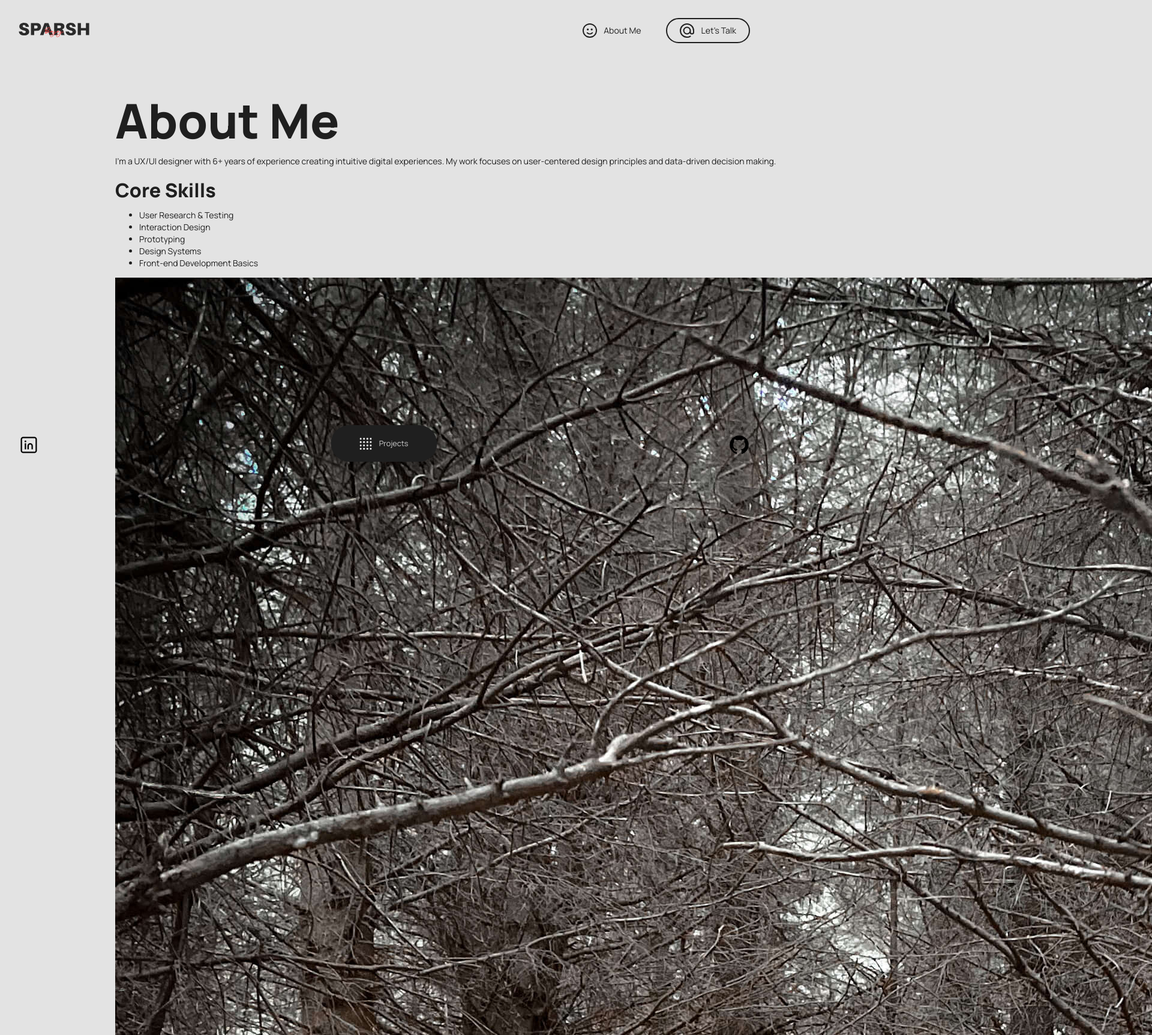
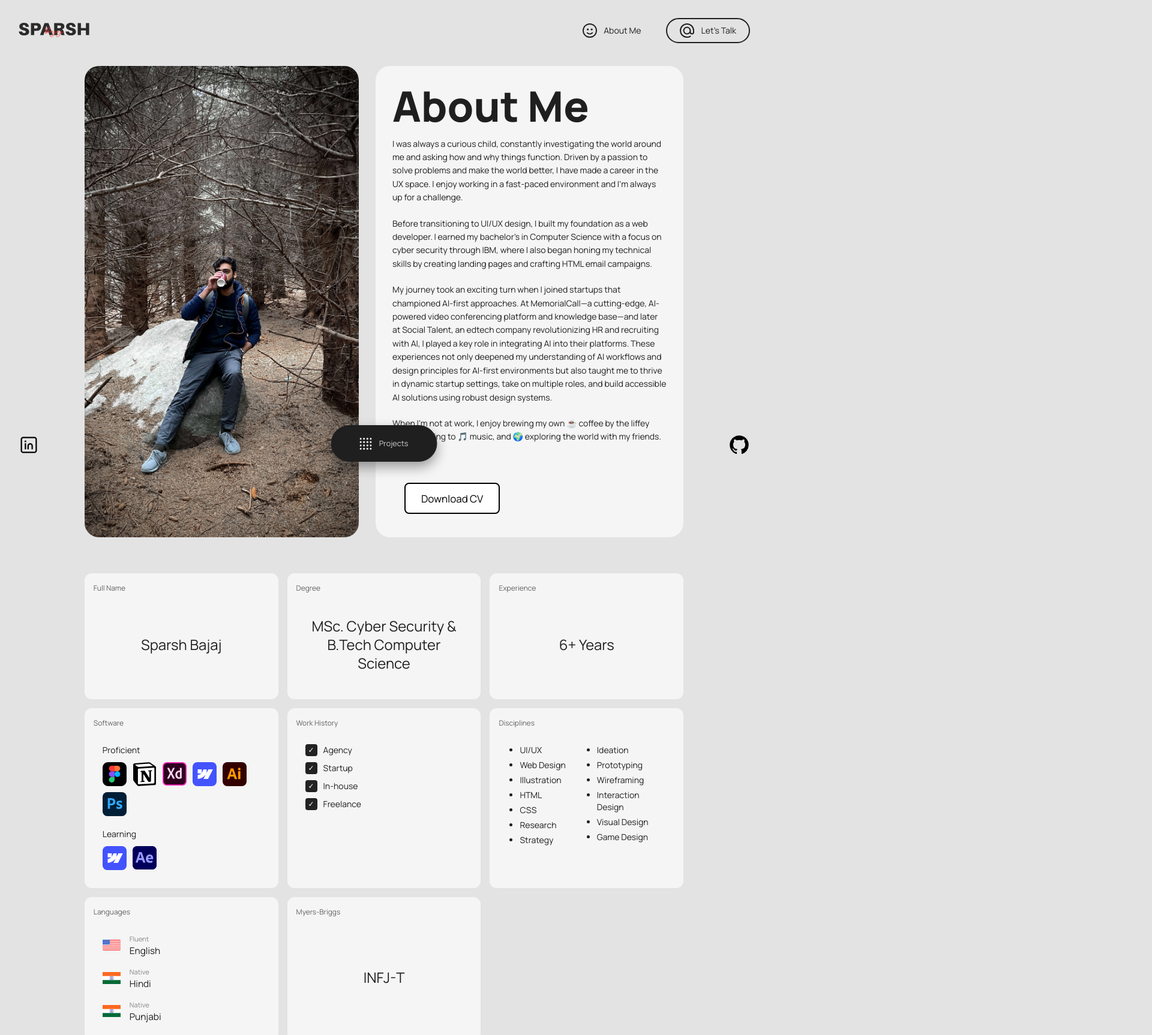
Before and after one commit to sparshbajaj/Portfolio-23, a React (Vite) app: page /about-me in a window 1280 px wide. Shown: the top 1726 px of the page at 60% size, 1920 px wide, since content can reach past the window. Built offline with nearby package versions, Linux system fonts and the light colour scheme.

Commit message:
about me page added

```diff
--- a/src/App.module.css
+++ b/src/App.module.css
@@ -4,5 +4,5 @@
 
 .mainContent {
   padding: 2rem;
-  margin-top: 80px;
+  margin-top: 2em;
 }
--- a/src/pages/About.module.css
+++ b/src/pages/About.module.css
@@ -1,116 +1,264 @@
-.aboutContainer {
-  padding: 6vw 6vw 0;
-  max-width: 2000px;
+/* Main Content Container */
+.content_container {
+  padding: 2vw 2vw 0;
+  position: relative;
+  overflow: hidden;
+  max-width: 1200px;
   margin: 0 auto;
 }
 
-.heroContainer {
+/* Hero Section */
+.hero_container {
   display: flex;
   gap: 2rem;
-  margin: 4rem 0;
+  margin-bottom: 3rem;
+  margin-top: 4rem;
 }
 
-.heroImage {
+.hero_image {
   flex: 1;
   min-width: 300px;
 }
 
-.profileImage {
+.hero_image img {
   width: 100%;
   height: 100%;
   object-fit: cover;
   border-radius: 24px;
 }
 
-.heroText {
+.hero_text {
   flex: 1;
   background: #f5f5f5;
   padding: 2rem;
   border-radius: 24px;
 }
 
-.title {
-  margin: 0;
-  font-size: 5.7rem;
-  line-height: 1.1;
+.page_title {
+  margin-top: 0;
+  font-size: 70px;
+  line-height: 1.1em;
+  margin-bottom: 1rem;
 }
 
-.defaultParagraph {
+.default_paragraph_about {
   max-width: 83ch;
   font-size: 1rem;
   line-height: 1.6em;
-  margin: 1.5rem 0;
+  margin-bottom: 1.5rem;
 }
 
+/* Stats Grid */
 .stats {
   display: grid;
-  grid-template-columns: repeat(auto-fit, minmax(300px, 1fr));
-  gap: 2rem;
-  margin: 4rem 0;
+  gap: 15px;
+  grid-template-columns: repeat(3, 1fr);
+  margin-top: 60px;
+  margin-bottom: 70px;
 }
 
-.statWrapper {
-  background: #f5f5f5;
-  border-radius: 6px;
-  padding: 2rem;
+.stat_wrapper {
+  background-color: #f5f5f5;
+  border-radius: 12px;
+  padding: 60px 30px 30px;
   position: relative;
+  min-height: 120px;
 }
 
-.statTitle {
+.stat_title {
   color: #636363;
-  font-size: 0.8rem;
-  text-transform: uppercase;
-  letter-spacing: 0.2ch;
+  font-size: 12px;
+  font-weight: 500;
+  position: absolute;
+  top: 15px;
+  left: 15px;
 }
 
 .stat {
   font-size: 1.7rem;
-  margin: 1rem 0;
+  line-height: 1.3;
+  text-align: center;
+  display: flex;
+  align-items: center;
+  justify-content: center;
+  height: 100%;
 }
 
-.softwareGrid {
-  display: grid;
-  grid-template-columns: repeat(auto-fit, minmax(200px, 1fr));
-  gap: 2rem;
-  margin-top: 2rem;
+/* CV Button Styles */
+.cv_button {
+  --button_radius: 0.45em;
+  --button_color: #ffffff;
+  --button_outline_color: #000000;
+  font-size: 17px;
+  border: none;
+  background: none;
+  margin-top: 2em;
 }
 
-.softwareItem {
+.cv_button_top {
+  display: block;
+  padding: 0.75em 1.5em;
+  background: var(--button_color);
+  color: var(--button_outline_color);
+  border: 2px solid var(--button_outline_color);
+  border-radius: var(--button_radius);
+  transition: transform 0.1s ease;
+}
+
+.cv_button:hover .cv_button_top {
+  transform: translateY(-0.15em);
+}
+
+.cv_button:active .cv_button_top {
+  transform: translateY(0);
+}
+
+/* Software Section */
+.software_content {
+  display: flex;
+  flex-direction: column;
+  gap: 20px;
+}
+
+.software_group {
+  display: flex;
+  flex-direction: column;
+  gap: 10px;
+}
+
+.software_label {
+  font-size: 1rem;
+  font-weight: 500;
+}
+
+.software_icons {
+  display: flex;
+  flex-wrap: wrap;
+  gap: 10px;
+}
+
+.software_icons img {
+  width: 40px;
+  height: 40px;
+  object-fit: contain;
+}
+
+/* Work History */
+.checklist {
+  display: flex;
+  flex-direction: column;
+  gap: 10px;
+}
+
+.checklist_item {
   display: flex;
   align-items: center;
-  gap: 1rem;
-  padding: 1rem;
-  background: #fff;
-  border-radius: 4px;
+  gap: 10px;
+  font-size: 1rem;
 }
 
-.softwareItem img {
-  width: 40px;
-  height: 40px;
+.checkbox {
+  display: inline-flex;
+  align-items: center;
+  justify-content: center;
+  width: 20px;
+  height: 20px;
+  background-color: #222;
+  color: white;
+  border-radius: 4px;
+  font-size: 12px;
 }
 
-.downloadCV {
-  display: inline-flex;
-  align-items: center;
-  gap: 0.5rem;
-  padding: 1rem 2rem;
-  background: #007bff;
-  color: white;
-  border-radius: 500px;
-  text-decoration: none;
-  transition: transform 0.3s ease;
+/* Disciplines */
+.disciplines_list {
+  list-style-type: disc;
+  padding-left: 20px;
+  margin: 0;
+  columns: 2;
 }
 
-.downloadCV:hover {
-  transform: translateY(-2px);
+.disciplines_list li {
+  margin-bottom: 5px;
 }
 
-@media (max-width: 768px) {
-  .heroContainer {
+.disciplines_footnote {
+  color: #888;
+  font-size: 0.8rem;
+  margin-top: 20px;
+  font-style: italic;
+}
+
+/* Languages */
+.languages_content {
+  display: flex;
+  flex-direction: column;
+  gap: 15px;
+}
+
+.language_item {
+  display: flex;
+  align-items: center;
+  gap: 15px;
+}
+
+.flag {
+  width: 30px;
+  height: 20px;
+  object-fit: contain;
+}
+
+.language_info {
+  display: flex;
+  flex-direction: column;
+}
+
+.language_fluency {
+  font-size: 0.8rem;
+  color: #888;
+}
+
+.language_name {
+  font-size: 1.1rem;
+  font-weight: 500;
+}
+
+/* Responsive Design */
+@media (max-width: 992px) {
+  .stats {
+    grid-template-columns: repeat(2, 1fr);
+  }
+}
+
+@media (max-width: 767px) {
+  .hero_container {
     flex-direction: column;
+    margin-top: 8vh;
   }
 
-  .title {
+  .hero_image {
+    min-width: 100%;
+  }
+
+  .hero_text {
+    margin-top: -20px;
+  }
+
+  .page_title {
     font-size: 3rem;
   }
 }
+
+@media (max-width: 576px) {
+  .stats {
+    grid-template-columns: 1fr;
+  }
+
+  .page_title {
+    font-size: 2.5rem;
+  }
+
+  .stat {
+    font-size: 1.3rem;
+    line-height: 1.8rem;
+  }
+}
--- a/src/pages/About.tsx
+++ b/src/pages/About.tsx
@@ -1,33 +1,178 @@
+import React from 'react';
 import styles from './About.module.css';
+import TrekImage from '/assets/Trek.b27994640ca600cba4e7.jpeg';
+import FigmaIcon from '/assets/figma.svg';
+import NotionIcon from '/assets/notion2.svg';
+import XDIcon from '/assets/adobe-xd.svg';
+import MiroIcon from '/assets/miro.svg';
+import AIIcon from '/assets/ai.svg';
+import PSIcon from '/assets/ps.svg';
+import WebflowIcon from '/assets/webflow.svg';
+import AEIcon from '/assets/after-effects.svg';
+import AmericanFlag from '/assets/american_flag2.svg';
+import IndiaFlag from '/assets/India_flag.svg';
 
 const About = () => {
   return (
-    <div className={styles.aboutContainer}>
-      <h1 className={styles.title}>About Me</h1>
-      <div className={styles.content}>
-        <div className={styles.textContent}>
-          <p className={styles.paragraph}>
-            I'm a UX/UI designer with 6+ years of experience creating intuitive digital experiences.
-            My work focuses on user-centered design principles and data-driven decision making.
+    <div id="swup" className={styles.content_container}>
+      {/* Hero Section */}
+      <div className={styles.hero_container}>
+        <div className={styles.hero_image}>
+          <img src={TrekImage} alt="Sparsh Bajaj" />
+        </div>
+
+        <div className={styles.hero_text}>
+          <h1 className={styles.page_title}>About Me</h1>
+          <p className={styles.default_paragraph_about}>
+            I was always a curious child, constantly investigating the world around me and asking how and why things function.
+            Driven by a passion to solve problems and make the world better, I have made a career in the UX space. I enjoy working
+            in a fast-paced environment and I'm always up for a challenge.
           </p>
-          <div className={styles.skills}>
-            <h2>Core Skills</h2>
-            <ul className={styles.skillsList}>
-              <li>User Research &amp; Testing</li>
-              <li>Interaction Design</li>
-              <li>Prototyping</li>
-              <li>Design Systems</li>
-              <li>Front-end Development Basics</li>
-            </ul>
+
+          <p className={styles.default_paragraph_about}>
+            Before transitioning to UI/UX design, I built my foundation as a web developer. I earned my bachelor's in Computer Science with a focus
+            on cyber security through IBM, where I also began honing my technical skills by creating landing pages and crafting HTML email campaigns.
+          </p>
+
+          <p className={styles.default_paragraph_about}>
+            My journey took an exciting turn when I joined startups that championed AI-first approaches. At MemorialCall—a cutting-edge,
+            AI-powered video conferencing platform and knowledge base—and later at Social Talent, an edtech company revolutionizing HR and
+            recruiting with AI, I played a key role in integrating AI into their platforms. These experiences not only deepened my
+            understanding of AI workflows and design principles for AI-first environments but also taught me to thrive in dynamic startup
+            settings, take on multiple roles, and build accessible AI solutions using robust design systems.
+          </p>
+
+          <p className={styles.default_paragraph_about}>
+            When I'm not at work, I enjoy brewing my own ☕ coffee by the liffey river, listening to 🎵 music, and 🌍 exploring the world with my friends.
+          </p>
+
+          <button className={styles.cv_button}>
+            <a href="/assets/Sparsh-Bajaj UX-Designer-CV.pdf" download>
+              <span className={styles.cv_button_top}>Download CV</span>
+            </a>
+          </button>
+        </div>
+      </div>
+
+      {/* Stats Grid */}
+      <div className={styles.stats}>
+        {/* Full Name */}
+        <div className={styles.stat_wrapper}>
+          <div className={styles.stat_title}>Full Name</div>
+          <div className={styles.stat}>Sparsh Bajaj</div>
+        </div>
+
+        {/* Degree */}
+        <div className={styles.stat_wrapper}>
+          <div className={styles.stat_title}>Degree</div>
+          <div className={styles.stat}>
+            MSc. Cyber Security & B.Tech Computer Science
           </div>
         </div>
-        <div className={styles.imageSection}>
-          <div className={styles.profileImage}>
-            <img src="/assets/Trek.b27994640ca600cba4e7.jpeg" alt="Sparsh Bajaj" />
+
+        {/* Experience */}
+        <div className={styles.stat_wrapper}>
+          <div className={styles.stat_title}>Experience</div>
+          <div className={styles.stat}>6+ Years</div>
+        </div>
+
+        {/* Software */}
+        <div className={styles.stat_wrapper}>
+          <div className={styles.stat_title}>Software</div>
+          <div className={styles.software_content}>
+            <div className={styles.software_group}>
+              <div className={styles.software_label}>Proficient</div>
+              <div className={styles.software_icons}>
+                <img src={FigmaIcon} alt="Figma" />
+                <img src={NotionIcon} alt="Notion" />
+                <img src={XDIcon} alt="Adobe XD" />
+                <img src={WebflowIcon} alt="Webflow" />
+                <img src={AIIcon} alt="Illustrator" />
+                <img src={PSIcon} alt="Photoshop" />
+              </div>
+            </div>
+
+            <div className={styles.software_group}>
+              <div className={styles.software_label}>Learning</div>
+              <div className={styles.software_icons}>
+                <img src={WebflowIcon} alt="Webflow" />
+                <img src={AEIcon} alt="After Effects" />
+              </div>
+            </div>
           </div>
-          <a href="/assets/Sparsh-Bajaj UX-Designer-CV.pdf" download className={styles.downloadCV}>
-            Download CV
-          </a>
+        </div>
+
+        {/* Work History */}
+        <div className={styles.stat_wrapper}>
+          <div className={styles.stat_title}>Work History</div>
+          <div className={styles.checklist}>
+            <div className={styles.checklist_item}>
+              <span className={styles.checkbox}>✓</span> Agency
+            </div>
+            <div className={styles.checklist_item}>
+              <span className={styles.checkbox}>✓</span> Startup
+            </div>
+            <div className={styles.checklist_item}>
+              <span className={styles.checkbox}>✓</span> In-house
+            </div>
+            <div className={styles.checklist_item}>
+              <span className={styles.checkbox}>✓</span> Freelance
+            </div>
+          </div>
+        </div>
+
+        {/* Disciplines */}
+        <div className={styles.stat_wrapper}>
+          <div className={styles.stat_title}>Disciplines</div>
+          <ul className={styles.disciplines_list}>
+            <li>UI/UX</li>
+            <li>Web Design</li>
+            <li>Illustration</li>
+            <li>HTML</li>
+            <li>CSS</li>
+            <li>Research</li>
+            <li>Strategy</li>
+            <li>Ideation</li>
+            <li>Prototyping</li>
+            <li>Wireframing</li>
+            <li>Interaction Design</li>
+            <li>Visual Design</li>
+            <li>Game Design</li>
+          </ul>
+        </div>
+
+        {/* Languages */}
+        <div className={styles.stat_wrapper}>
+          <div className={styles.stat_title}>Languages</div>
+          <div className={styles.languages_content}>
+            <div className={styles.language_item}>
+              <img src={AmericanFlag} alt="USA Flag" className={styles.flag} />
+              <div className={styles.language_info}>
+                <div className={styles.language_fluency}>Fluent</div>
+                <div className={styles.language_name}>English</div>
+              </div>
+            </div>
+            <div className={styles.language_item}>
+              <img src={IndiaFlag} alt="India Flag" className={styles.flag} />
+              <div className={styles.language_info}>
+                <div className={styles.language_fluency}>Native</div>
+                <div className={styles.language_name}>Hindi</div>
+              </div>
+            </div>
+            <div className={styles.language_item}>
+              <img src={IndiaFlag} alt="Punjabi Flag" className={styles.flag} />
+              <div className={styles.language_info}>
+                <div className={styles.language_fluency}>Native</div>
+                <div className={styles.language_name}>Punjabi</div>
+              </div>
+            </div>
+          </div>
+        </div>
+
+        {/* Myers-Briggs */}
+        <div className={styles.stat_wrapper}>
+          <div className={styles.stat_title}>Myers-Briggs</div>
+          <div className={styles.stat}>INFJ-T</div>
         </div>
       </div>
     </div>
--- a/src/pages/Home.module.css
+++ b/src/pages/Home.module.css
@@ -2,7 +2,6 @@
   display: flex;
   justify-content: space-between;
   padding: 2rem;
-  margin-top: 6rem;
 }
 
 .textBlock {
```
